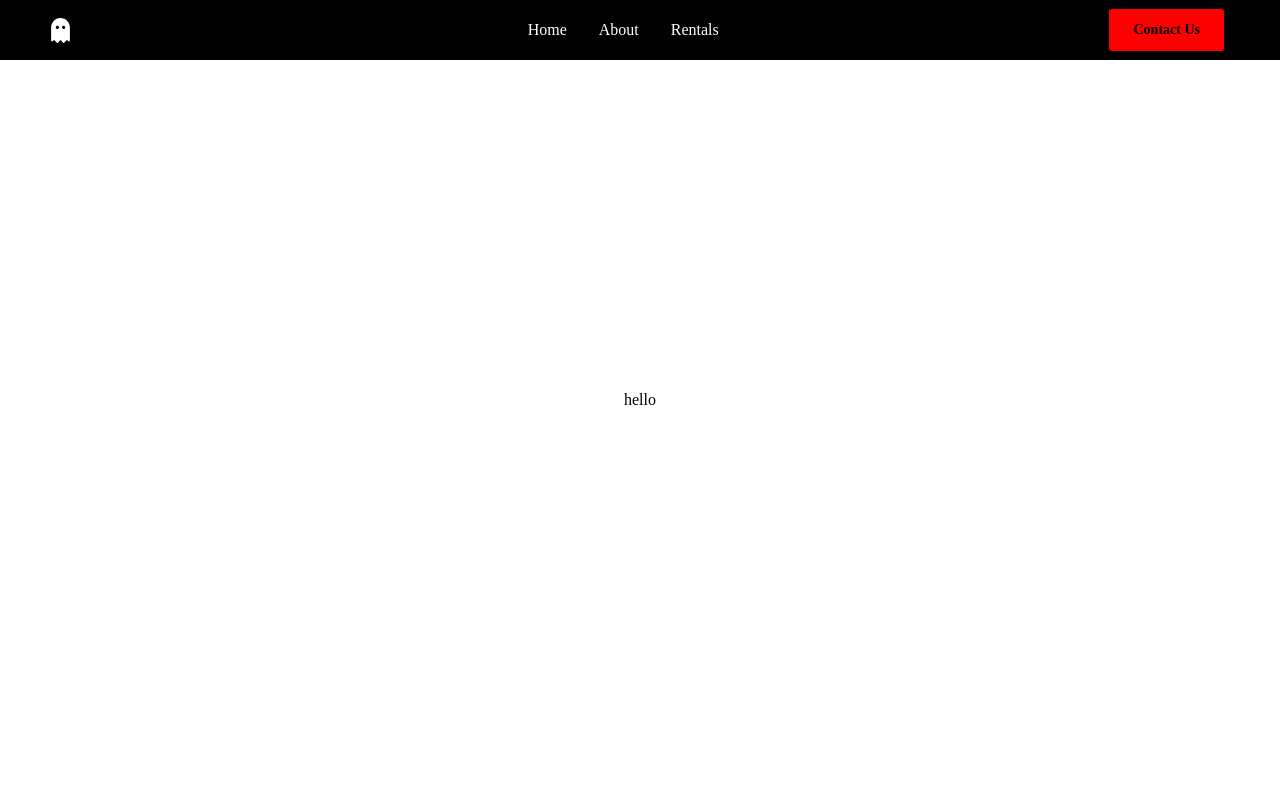
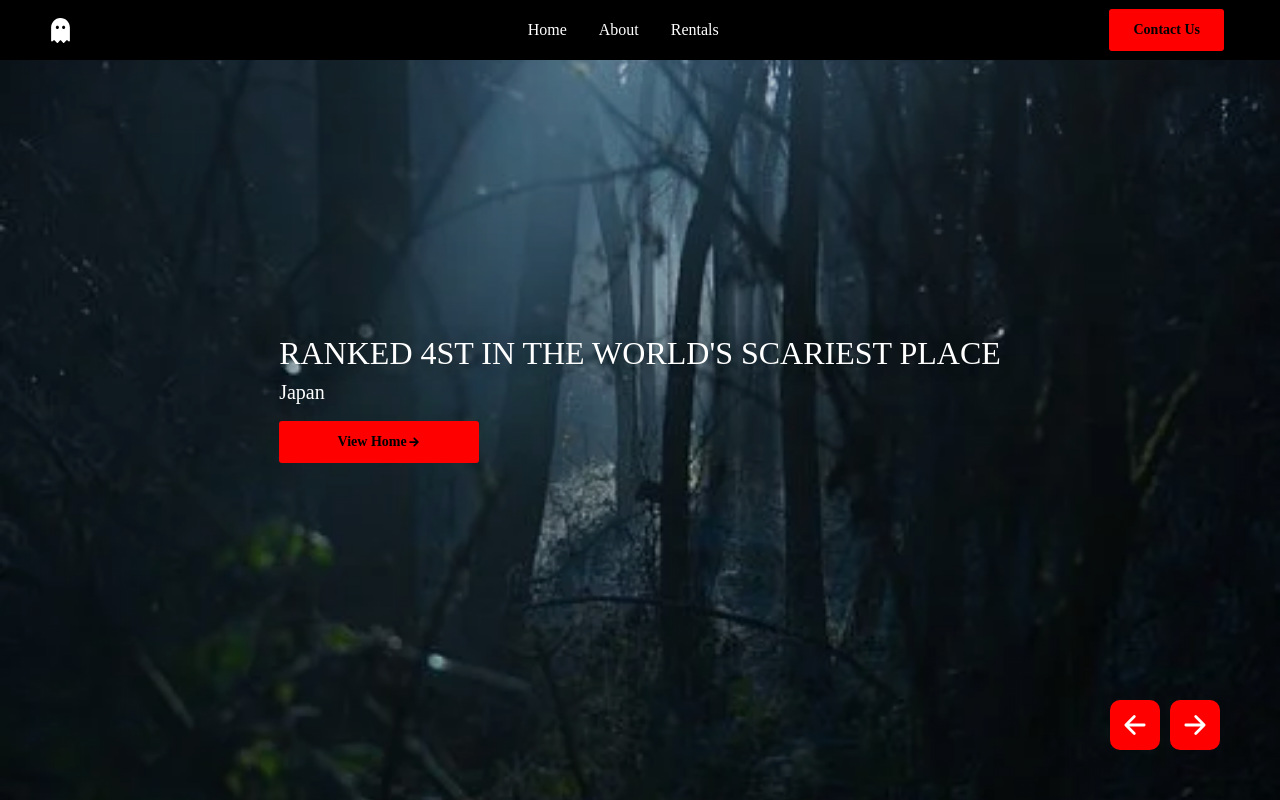
Before and after one commit to kimyoungjin-dev/react-horror-website, a React (Create React App) app: page /#/ in a window 1280 px wide. Built offline with nearby package versions, Linux system fonts and the light colour scheme.

Commit message:
Get information from sliderData.js. Using the map function, the information is rendered on the home screen.

```diff
--- a/src/Components/Hero.js
+++ b/src/Components/Hero.js
@@ -1,5 +1,9 @@
 import React from "react";
-import styled from "styled-components";
+import styled, { css } from "styled-components";
+import { Button } from "./Button";
+import { SliderData } from "./SliderData";
+import { IoMdArrowRoundForward } from "react-icons/io";
+import { IoArrowBack, IoArrowForward } from "react-icons/io5";
 
 const HeroSection = styled.section`
   height: 100vh;
@@ -17,12 +21,125 @@ const HeroWrapper = styled.div`
   width: 100%;
   position: relative;
 `;
+const HeroSlide = styled.div`
+  z-index: 1;
+  width: 100%;
+  height: 100%;
+`;
+const HeroSlider = styled.div`
+  position: absolute;
+  top: 0;
+  left: 0;
+  width: 100%;
+  height: 100%;
+  display: flex;
+  align-items: center;
+  justify-content: center;
+  &::before {
+    content: "";
+    position: absolute;
+    z-index: 2;
+    width: 100%;
+    height: 100vh;
+    bottom: 0vh;
+    left: 0;
+    overflow: hidden;
+    opacity: 0.4;
+    background: linear-gradient(
+      0deg,
+      rgba(0, 0, 0, 0.2) 0%,
+      rgba(0, 0, 0, 0.2) 50%,
+      rgba(0, 0, 0, 0.6) 100%
+    );
+  }
+`;
+const HeroImage = styled.img`
+  position: absolute;
+  top: 0;
+  left: 0;
+  width: 100vw;
+  height: 100vh;
+  object-fit: cover;
+`;
+const HeroContent = styled.div`
+  position: absolute;
+  z-index: 10;
+  display: flex;
+  flex-direction: column;
+  max-width: 1600px;
+  width: calc(100%-100px);
+  color: white;
+  h1 {
+    font-size: clamp(1rem, 8vw, 2rem);
+    font-weight: 400;
+    text-transform: uppercase;
+    text-shadow: 0px 0px 20px rgba(0, 0, 0, 0.4);
+    text-align: left;
+    margin-bottom: 0.8rem;
+  }
+
+  p {
+    margin-bottom: 1.2rem;
+    font-size: 20px;
+    text-shadow: 0px 0px 20px rgba(0, 0, 0, 0.4);
+  }
+`;
+const Arrow = styled(IoMdArrowRoundForward)``;
+const ArrowButton = css`
+  width: 50px;
+  height: 50px;
+  background-color: red;
+  cursor: pointer;
+  color: white;
+  border-radius: 10px;
+  padding: 10px;
+  margin-right: 10px;
+  user-select: none;
+  transition: 0.3s;
+  &:hover {
+    background-color: black;
+    transform: scale(1.05);
+  }
+`;
+const SliderButton = styled.div`
+  position: absolute;
+  bottom: 50px;
+  right: 50px;
+  display: flex;
+  z-index: 10;
+`;
+const PrevArrow = styled(IoArrowBack)`
+  ${ArrowButton}
+`;
+const NextButton = styled(IoArrowForward)`
+  ${ArrowButton}
+`;
 
 const Hero = () => {
   return (
     <HeroSection>
       <HeroWrapper>
-        <h1>hello</h1>
+        {SliderData.map((slide, index) => {
+          return (
+            <HeroSlide key={index}>
+              <HeroSlider>
+                <HeroImage src={slide.image} alt={slide.alt} />
+                <HeroContent>
+                  <h1>{slide.title}</h1>
+                  <p>{slide.place}</p>
+                  <Button to={slide.path} primary={true}>
+                    {slide.label}
+                    <Arrow />
+                  </Button>
+                </HeroContent>
+              </HeroSlider>
+            </HeroSlide>
+          );
+        })}
+        <SliderButton>
+          <PrevArrow></PrevArrow>
+          <NextButton></NextButton>
+        </SliderButton>
       </HeroWrapper>
     </HeroSection>
   );
```
